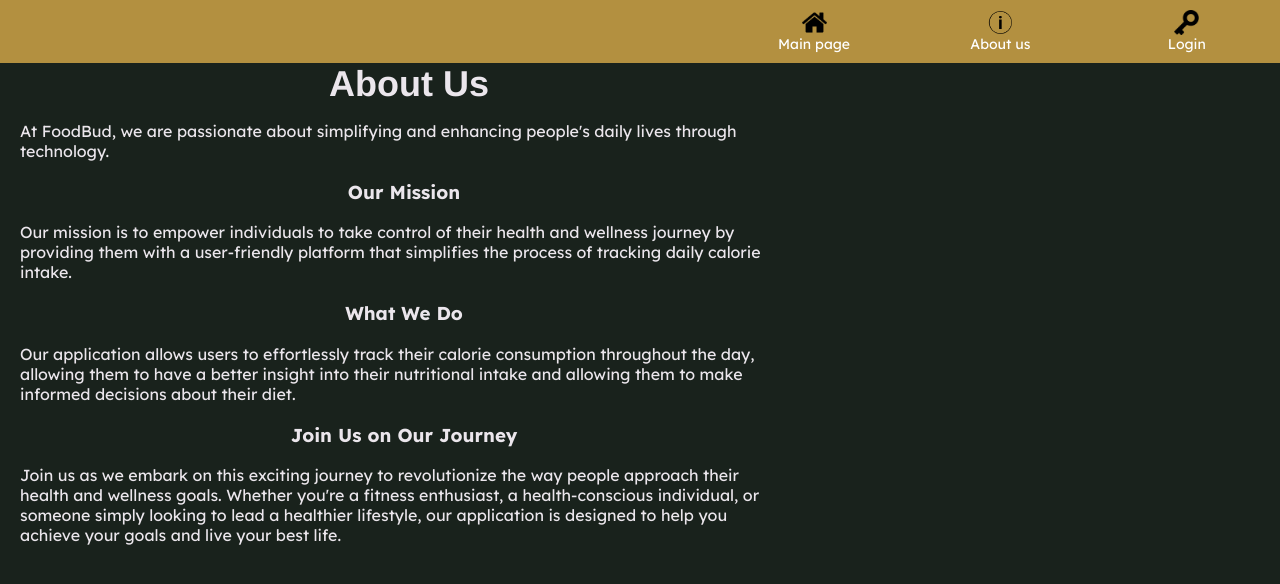
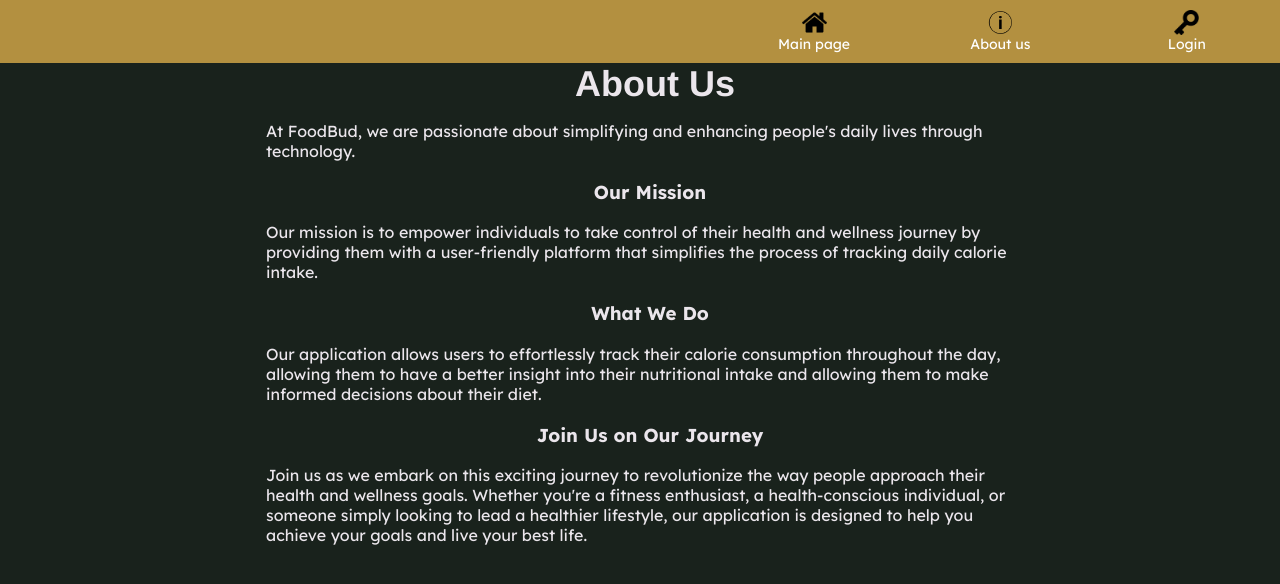
Before and after one commit to kaidalisohaib/DawHacks24, a React (Create React App) app in the folder client/: page /about-us in a window 1280 px wide. Shown: the top 584 px of the page. Built offline with nearby package versions, Linux system fonts and the light colour scheme; no server answers.

Commit message:
add daily food status

```diff
--- a/client/src/App.css
+++ b/client/src/App.css
@@ -23,3 +23,10 @@
 #about-us-text h3{
   text-align: center;
 }
+
+#about-us-container{
+  display: flex;
+  flex-direction: row;
+  justify-content: center;
+  align-items: center;
+}
--- a/client/src/components/mainpage/FoodList.js
+++ b/client/src/components/mainpage/FoodList.js
@@ -57,6 +57,9 @@
     await axios.post('api/v1/daily-food', {
       dailyFood: modifiedTotatlFood
     });
+    const statusEl = document.getElementById('status');
+    statusEl.innerText = 'The custom food has been successfully added!';
+
   };
 
   return (
@@ -65,9 +68,9 @@
       <section id="food-list">
         {foodItemNodes}
         {isLoggedIn && addedFoods.length > 0 &&
-          <button type="button" className="functionality-btn" onClick={addToDailyFood}>
+          <><button type="button" className="functionality-btn" onClick={addToDailyFood}>
             Add to daily food
-          </button>
+          </button><div id="status" class="input-row"></div></>
         }
       </section>
     </section>
--- a/client/src/components/mainpage/SearchBar.js
+++ b/client/src/components/mainpage/SearchBar.js
@@ -48,6 +48,10 @@
       cap--;
     }
     setSearchResults(liNodes);
+    const statusEl = document.getElementById('status');
+    if(statusEl !== null){
+      statusEl.innerText = '';
+    }
   }
 
   // eslint-disable-next-line react-hooks/exhaustive-deps
```
